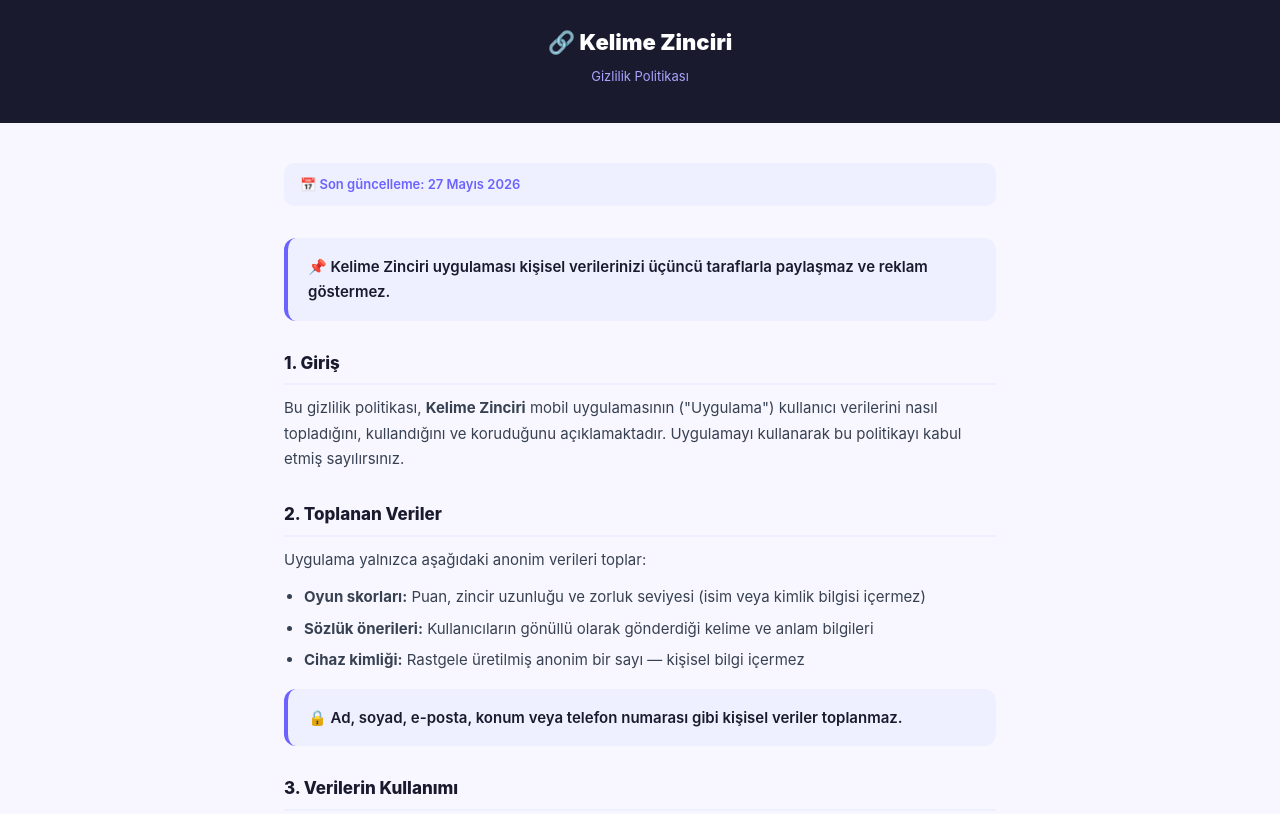
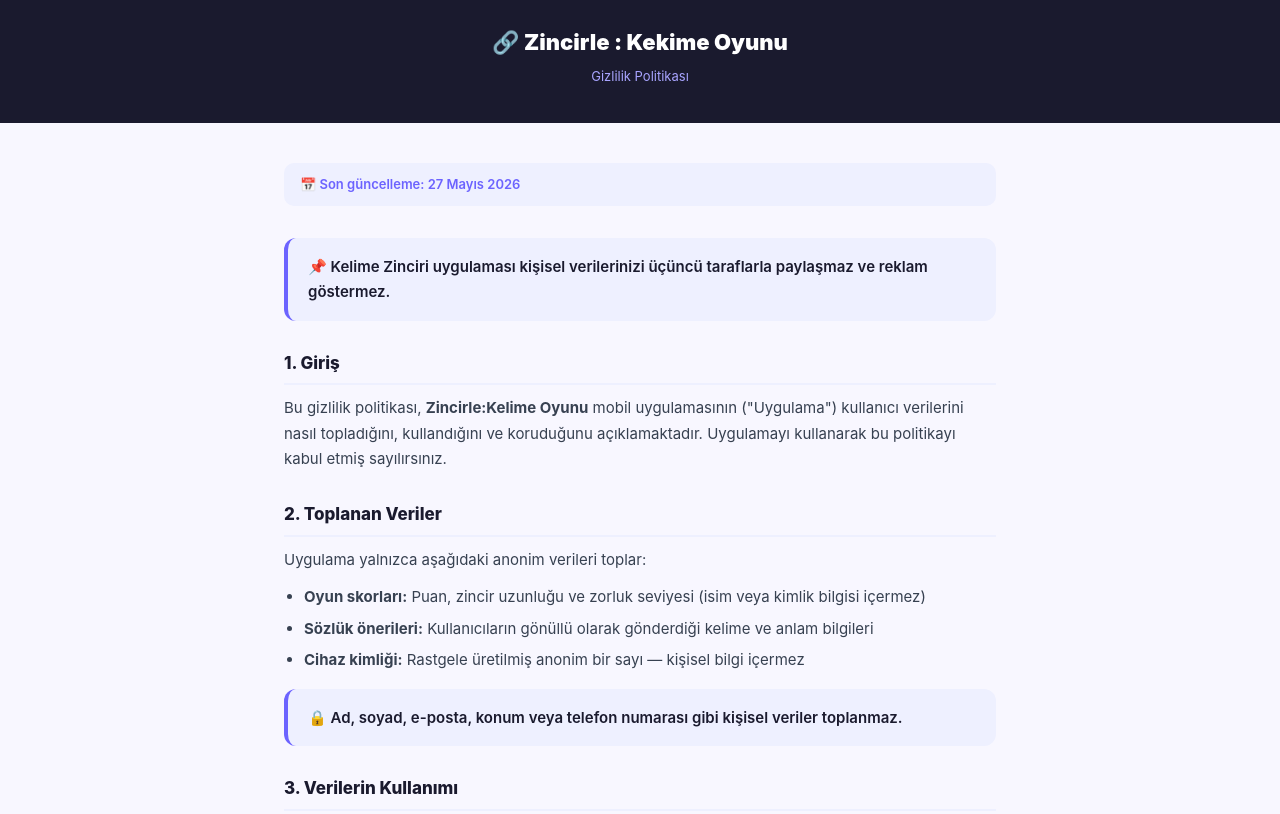
Before and after one commit to albatavios/zincirle-privacy, a plain HTML site: page index.html in a window 1280 px wide. Shown: the top 814 px of the page. Drawn offline with Linux system fonts and the light colour scheme.

Commit message:
Update title and headings for privacy policy page
name edited

```diff
--- a/index.html
+++ b/index.html
@@ -3,7 +3,7 @@
 <head>
   <meta charset="UTF-8">
   <meta name="viewport" content="width=device-width, initial-scale=1.0">
-  <title>Kelime Zinciri — Gizlilik Politikası</title>
+  <title> Zincirle : Kelime Oyunu — Gizlilik Politikası</title>
   <style>
     * { box-sizing: border-box; margin: 0; padding: 0; }
     body {
@@ -48,7 +48,7 @@
 <body>
 
 <header>
-  <h1>🔗 Kelime Zinciri</h1>
+  <h1>🔗 Zincirle : Kekime Oyunu </h1>
   <p>Gizlilik Politikası</p>
 </header>
 
@@ -64,7 +64,7 @@
 
   <h2>1. Giriş</h2>
   <p>
-    Bu gizlilik politikası, <strong>Kelime Zinciri</strong> mobil uygulamasının
+    Bu gizlilik politikası, <strong>Zincirle:Kelime Oyunu</strong> mobil uygulamasının
     ("Uygulama") kullanıcı verilerini nasıl topladığını, kullandığını ve koruduğunu açıklamaktadır.
     Uygulamayı kullanarak bu politikayı kabul etmiş sayılırsınız.
   </p>
@@ -143,7 +143,7 @@
     Gizlilik politikasına ilişkin sorularınız için:
   </p>
   <ul>
-    <li>📧 <strong>E-posta:</strong> <a href="mailto:istfatihigs@gmail.com">istfatihigs@gmail.com</a></li>
+    <li>📧 <strong>E-posta:</strong> <a href="mailto:albavatios@gmail.com">albavatios@gmail.com</a></li>
   </ul>
 
 </div>
```
